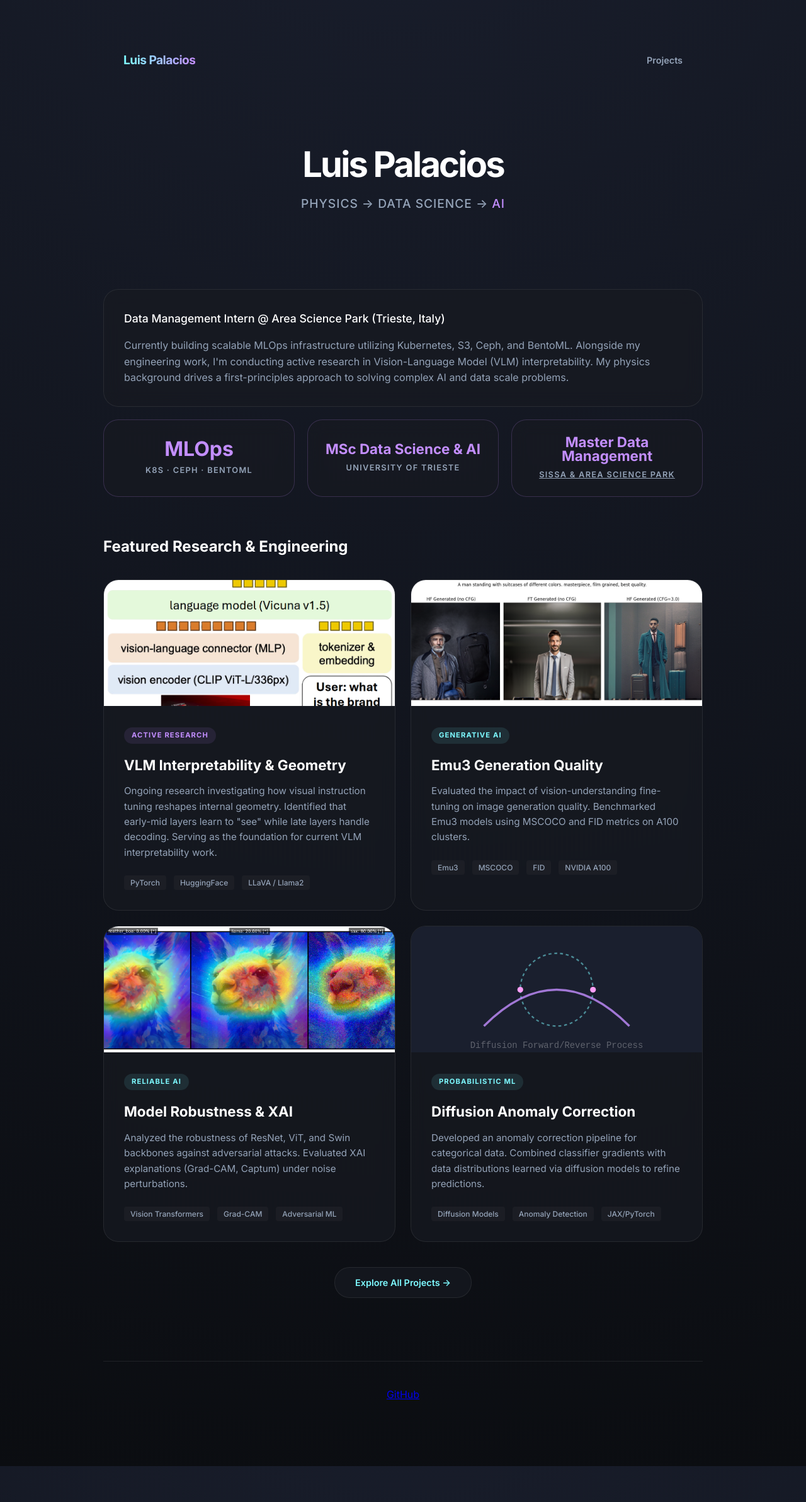
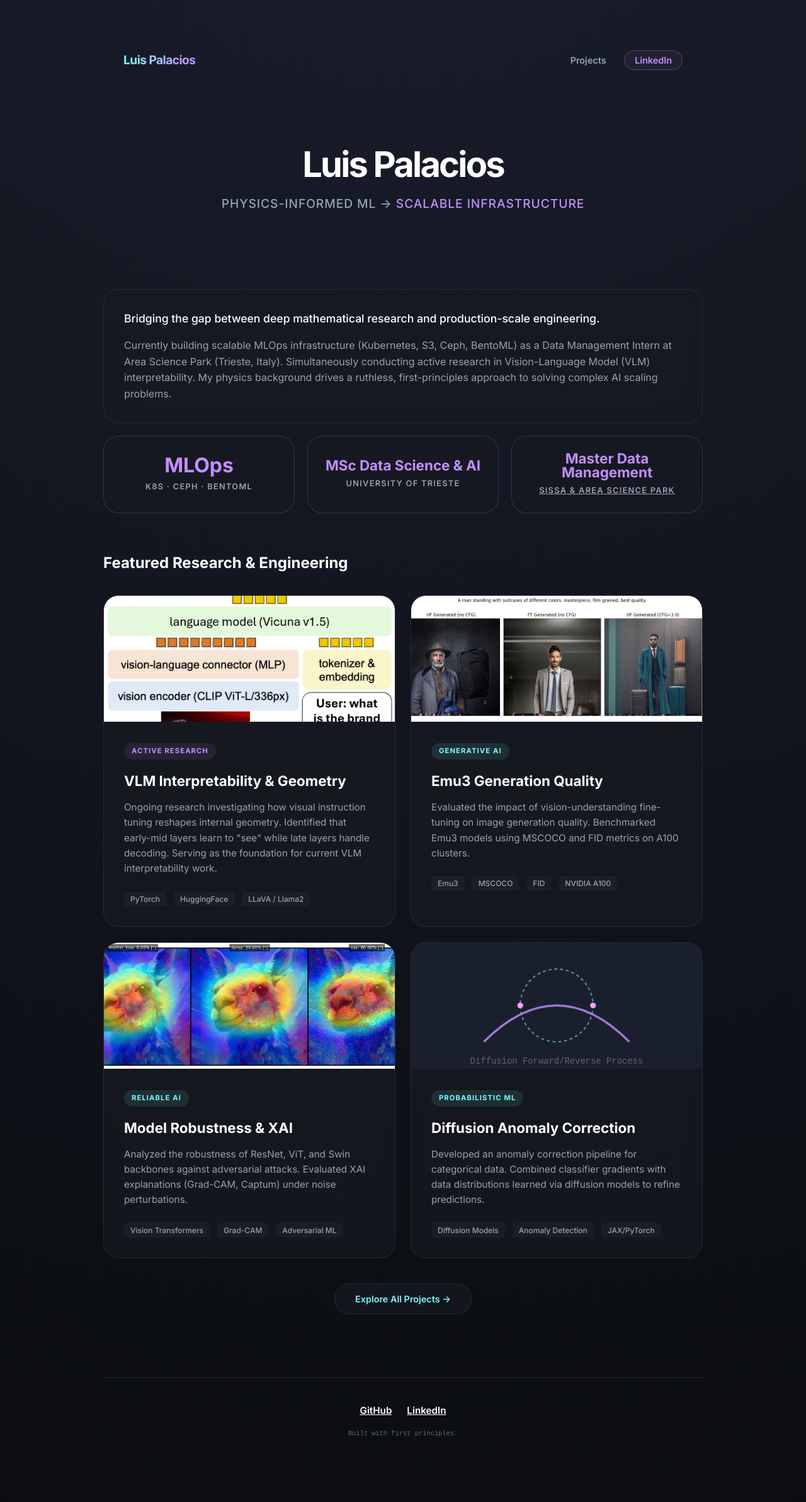
Before and after one commit to luisfpal/luisfpal.github.io, a Jekyll site: the page built from index.md, in a window 1280 px wide. Shown: the whole page at 63% size. Built offline with Jekyll 4.4.1, drawn with Linux system fonts in a browser that asks for light colours; before the commit the page ends 2328 px from its top, so only the background shows below that.

Commit message:
Strategic Update: Optimize framing for recruiter conversion, add CTA links, refine hero copy.

```diff
--- a/_layouts/default.html
+++ b/_layouts/default.html
@@ -18,6 +18,7 @@
       </div>
       <nav class="main-nav">
         <a href="{{ '/projects/' | relative_url }}">Projects</a>
+        <a href="https://www.linkedin.com/in/luisfpal/" target="_blank" rel="noopener noreferrer" class="contact-link">LinkedIn</a>
       </nav>
     </header>
 
@@ -26,7 +27,11 @@
     </main>
 
     <footer class="main-footer">
-      <a href="https://github.com/luisfpal" target="_blank" rel="noopener noreferrer">GitHub</a>
+      <div class="footer-links">
+        <a href="https://github.com/luisfpal" target="_blank" rel="noopener noreferrer">GitHub</a>
+        <a href="https://www.linkedin.com/in/luisfpal/" target="_blank" rel="noopener noreferrer">LinkedIn</a>
+      </div>
+      <p class="footer-text">Built with first principles.</p>
     </footer>
   </div>
 </body>
--- a/assets/css/style.css
+++ b/assets/css/style.css
@@ -252,7 +252,46 @@ h2 {
   margin-top: 100px;
   padding-top: 40px;
   border-top: 1px solid var(--border-glass);
-  text-align: center;
+  display: flex;
+  flex-direction: column;
+  align-items: center;
+  gap: 16px;
+}
+
+.footer-links {
+  display: flex;
+  gap: 24px;
+}
+
+.footer-links a {
+  color: var(--text-primary);
+  font-weight: 600;
+  font-size: 0.95em;
+  transition: color 0.2s ease;
+}
+
+.footer-links a:hover {
+  color: var(--accent-cyan);
+}
+
+.footer-text {
+  color: var(--text-secondary);
+  font-size: 0.8em;
+  font-family: monospace;
+  opacity: 0.6;
+}
+
+.contact-link {
+  color: var(--accent-purple) !important;
+  border: 1px solid rgba(195, 142, 255, 0.3);
+  padding: 6px 16px;
+  border-radius: 100px;
+  background: rgba(195, 142, 255, 0.05);
+}
+
+.contact-link:hover {
+  background: rgba(195, 142, 255, 0.15);
+  border-color: var(--accent-purple);
 }
 
 /* Responsive */
--- a/index.md
+++ b/index.md
@@ -5,16 +5,16 @@ title: Luis Palacios
 
 <div class="hero-section">
   <h1>Luis Palacios</h1>
-  <p class="hero-tagline">Physics &rarr; Data Science &rarr; <span>AI</span></p>
+  <p class="hero-tagline">Physics-Informed ML &rarr; <span>Scalable Infrastructure</span></p>
 </div>
 
 <div class="bento-grid">
   <div class="bento-item item-about glass">
     <p style="color: var(--text-primary); font-size: 1.1em; font-weight: 500;">
-      Data Management Intern @ Area Science Park (Trieste, Italy)
+      Bridging the gap between deep mathematical research and production-scale engineering.
     </p>
     <p style="margin-top: 16px;">
-      Currently building scalable MLOps infrastructure utilizing Kubernetes, S3, Ceph, and BentoML. Alongside my engineering work, I'm conducting active research in Vision-Language Model (VLM) interpretability. My physics background drives a first-principles approach to solving complex AI and data scale problems.
+      Currently building scalable MLOps infrastructure (Kubernetes, S3, Ceph, BentoML) as a Data Management Intern at Area Science Park (Trieste, Italy). Simultaneously conducting active research in Vision-Language Model (VLM) interpretability. My physics background drives a ruthless, first-principles approach to solving complex AI scaling problems.
     </p>
   </div>
 
```
